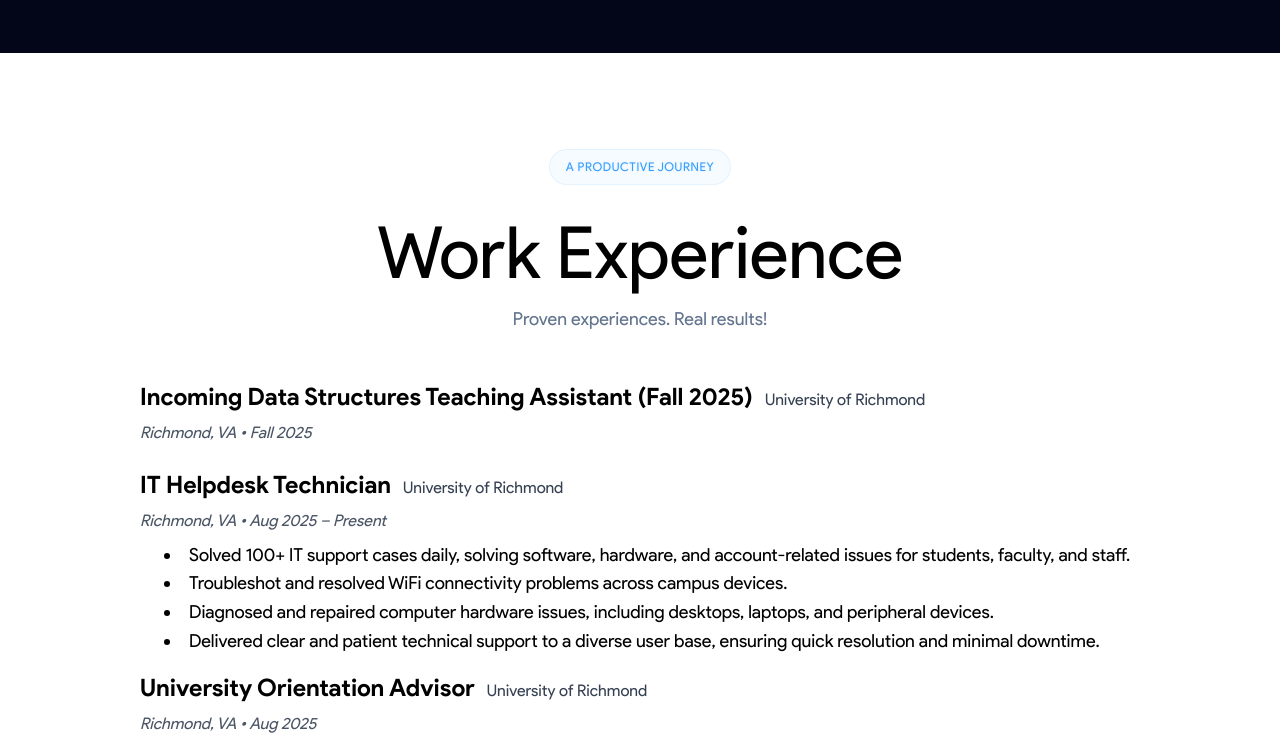
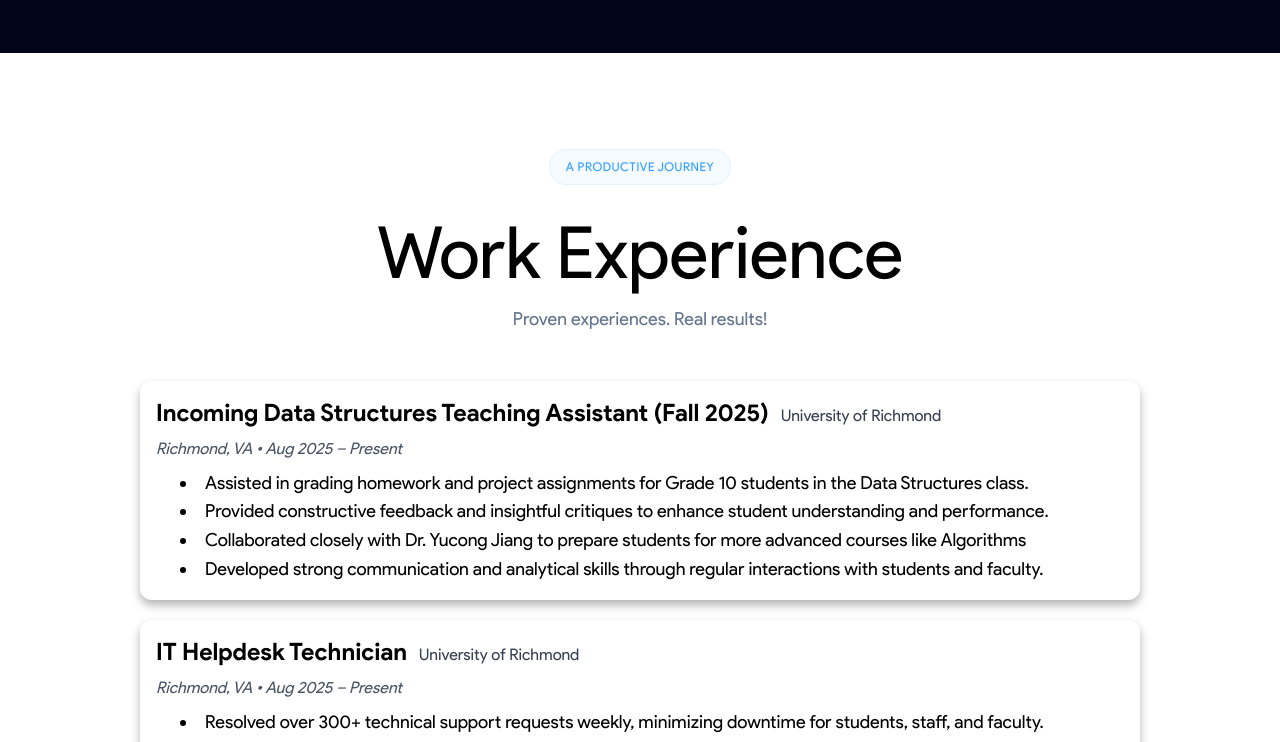
Before and after one commit to DaveMatNat/ReactPortfolio, a React (Vite) app: page / in a window 1280 px wide. Shown: the part 2000-2742 px from the top of the page. Built offline with nearby package versions, Linux system fonts and the light colour scheme.

Commit message:
Next update

```diff
--- a/src/components/ExperienceCard.jsx
+++ b/src/components/ExperienceCard.jsx
@@ -1,8 +1,20 @@
-function ExperienceCard() {
+function ExperienceCard({ experience, index}) {
 
     return (
-        <>
-        </>
+        <div key={index} className="flex flex-col gap-2 rounded-xl p-[1rem] card-shadow">
+            <div className="flex flex-wrap items-baseline gap-x-3">
+                <h3 className="text-2xl font-semibold">{experience.title}</h3>
+                <span className="text-gray-700">{experience.company}</span>
+            </div>
+            <p className="italic text-gray-600">
+                {experience.location} • {experience.date}
+            </p>
+            <ul className="list-disc ml-2 text-base sm:text-lg leading-relaxed ">
+                {experience.bullets.map((bullet, i) => (
+                    <li key={i}>{bullet}</li>
+                ))}
+            </ul>
+        </div>
     )
 }
 
--- a/src/components/Header.jsx
+++ b/src/components/Header.jsx
@@ -1,5 +1,5 @@
 function Header() {
-    const hire = '🤙 Hire Me';
+    const hire = '🤙 Hire Me!';
     return (
         <>
             <header className="flex justify-between p-8 max-w-[1000px] mx-auto w-full">
@@ -16,7 +16,7 @@ function Header() {
                 {/* Actual Visible Button */}
                 <a href="#hire">
                     <div className="fixed top-8 right-8 z-999">
-                        <button className="card-button-secondary px-4 py-2 rounded-2xl whitespace-nowrap text-sm lg:text-xl">
+                        <button className="card-button-secondary px-6 py-3 rounded-xl whitespace-nowrap text-sm lg:text-xl">
                             {hire}
                         </button>
                     </div>
--- a/src/components/ProjectCard.jsx
+++ b/src/components/ProjectCard.jsx
@@ -59,7 +59,7 @@ function ProjectCard({ project }) {
                             <img
                                 src={loadFromCache(project.repo)?.image || project.image}
                                 alt={project.name + ' preview'}
-                                className="object-cover object-center w-auto max-h-[300px] lg:max-h-[350px] rounded-[20px] border-3 border-slate-600"
+                                className="object-cover object-center w-auto max-h-[300px] lg:max-h-[350px] rounded-[12px] border-3 border-slate-600"
                             />
                         </a>
                     </div>
@@ -87,7 +87,7 @@ function ProjectCard({ project }) {
                         <img
                             src={loadFromCache(project.repo)?.image || project.image}
                             alt={`${project.name} Thumbnail`}
-                            className="object-cover object-center w-full h-full rounded-[20px] aspect-[4/3] cursor-pointer"
+                            className="object-cover object-center w-full h-full rounded-[12px] aspect-[4/3] cursor-pointer"
                         />
                     </div>
                 </div>
--- a/src/components/WorkExperience.jsx
+++ b/src/components/WorkExperience.jsx
@@ -1,11 +1,17 @@
+import ExperienceCard from "./ExperienceCard";
+
 function WorkExperience() {
     const experiences = [
         {
             title: "Incoming Data Structures Teaching Assistant (Fall 2025)",
             company: "University of Richmond",
             location: "Richmond, VA",
-            date: "Fall 2025",
+            date: "Aug 2025 – Present",
             bullets: [
+                "Assisted in grading homework and project assignments for Grade 10 students in the Data Structures class. ",
+                "Provided constructive feedback and insightful critiques to enhance student understanding and performance.",
+                "Collaborated closely with Dr. Yucong Jiang to prepare students for more advanced courses like Algorithms",
+                "Developed strong communication and analytical skills through regular interactions with students and faculty."
             ],
         },
         {
@@ -14,8 +20,8 @@ function WorkExperience() {
             location: "Richmond, VA",
             date: "Aug 2025 – Present",
             bullets: [
-                "Solved 100+ IT support cases daily, solving software, hardware, and account-related issues for students, faculty, and staff.",
-                "Troubleshot and resolved WiFi connectivity problems across campus devices.",
+                "Resolved over 300+ technical support requests weekly, minimizing downtime for students, staff, and faculty.",
+                "Provided user-focused support, simplifying complex technical issues for non-technical users.",
                 "Diagnosed and repaired computer hardware issues, including desktops, laptops, and peripheral devices.",
                 "Delivered clear and patient technical support to a diverse user base, ensuring quick resolution and minimal downtime.",
             ],
@@ -26,11 +32,11 @@ function WorkExperience() {
             location: "Richmond, VA",
             date: "Aug 2025",
             bullets: [
-                "Led orientation efforts for 152+ incoming international students, providing assertive yet empathetic guidance through cultural, academic, and logistical transitions.",
-                "Facilitated interactive sessions on visa regulations, campus resources, academic expectations, and cultural adjustment with clarity and confidence.",
-                "Served as a trusted mentor and consistent point of contact, supporting students with patience and care while connecting them to campus services when needed.",
-                "Independently guided a cohort of 40 first-year students during Main Orientation, ensuring each student felt welcomed, supported, and empowered to thrive.",
-                "Planned and led community-building activities that fostered belonging, while demonstrating empathy, adaptability, and strong cross-cultural communication skills.",
+                "Guided 150+ international students through cultural, academic, and transitions with confident, empathetic leadership.",
+                "Directed a cohort of 40 first-years during Main Orientation, ensuring every student felt welcomed and supported.",
+                "Designed and led community-building events that fostered belonging and cross-cultural connection.",
+                "Mentored students with patience and consistency, connecting them to key campus resources.",
+                "Led sessions on visas, campus life, and cultural adjustment with clarity and authority.",
             ],
         },
         {
@@ -74,23 +80,11 @@ function WorkExperience() {
                 <p className="text-slate-500 mb-8 mx-auto text-lg text-center">
                     Proven experiences. Real results!
                 </p>
-
-                {experiences.map((exp, index) => (
-                    <div key={index} className="flex flex-col gap-2">
-                        <div className="flex flex-wrap items-baseline gap-x-3">
-                            <h3 className="text-2xl font-semibold">{exp.title}</h3>
-                            <span className="text-gray-700">{exp.company}</span>
-                        </div>
-                        <p className="italic text-gray-600">
-                            {exp.location} • {exp.date}
-                        </p>
-                        <ul className="list-disc ml-2 text-base sm:text-lg leading-relaxed ">
-                            {exp.bullets.map((bullet, i) => (
-                                <li key={i}>{bullet}</li>
-                            ))}
-                        </ul>
-                    </div>
+                <div className="flex flex-col gap-5">
+                {experiences.map((experience, index) => (
+                    <ExperienceCard key={index} experience={experience} />
                 ))}
+                </div>
             </div>
         </section>
     );
--- a/src/index.css
+++ b/src/index.css
@@ -47,7 +47,7 @@ html {
   flex-direction: column;
   /* background-color: var(--color-slate-50); */
   border: 2px solid var(--color-slate-600);
-  border-radius: 40px;
+  border-radius: 24px;
   padding: 20px;
   /* box-shadow: 0 1px 2px var(--color-slate-400); */
   transition: all 0.3s, box-shadow 0.2s ease;
@@ -147,5 +147,8 @@ html {
   /* align-items: center;
   justify-content: center; */
   gap: 1rem;
+}
 
+.card-shadow {
+  box-shadow: 0px 5px 10px rgba(0, 0, 0, 0.3);
 }
```
